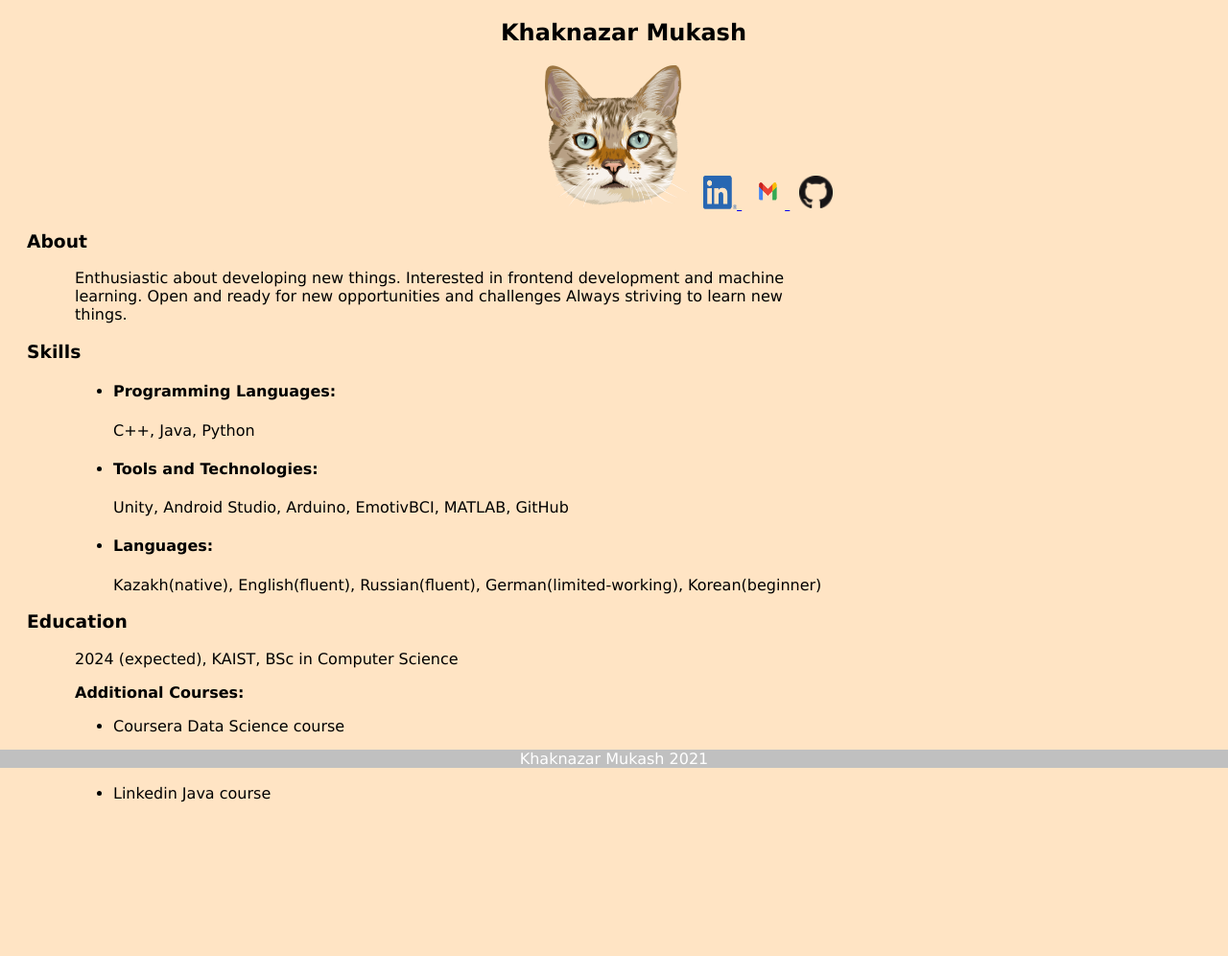
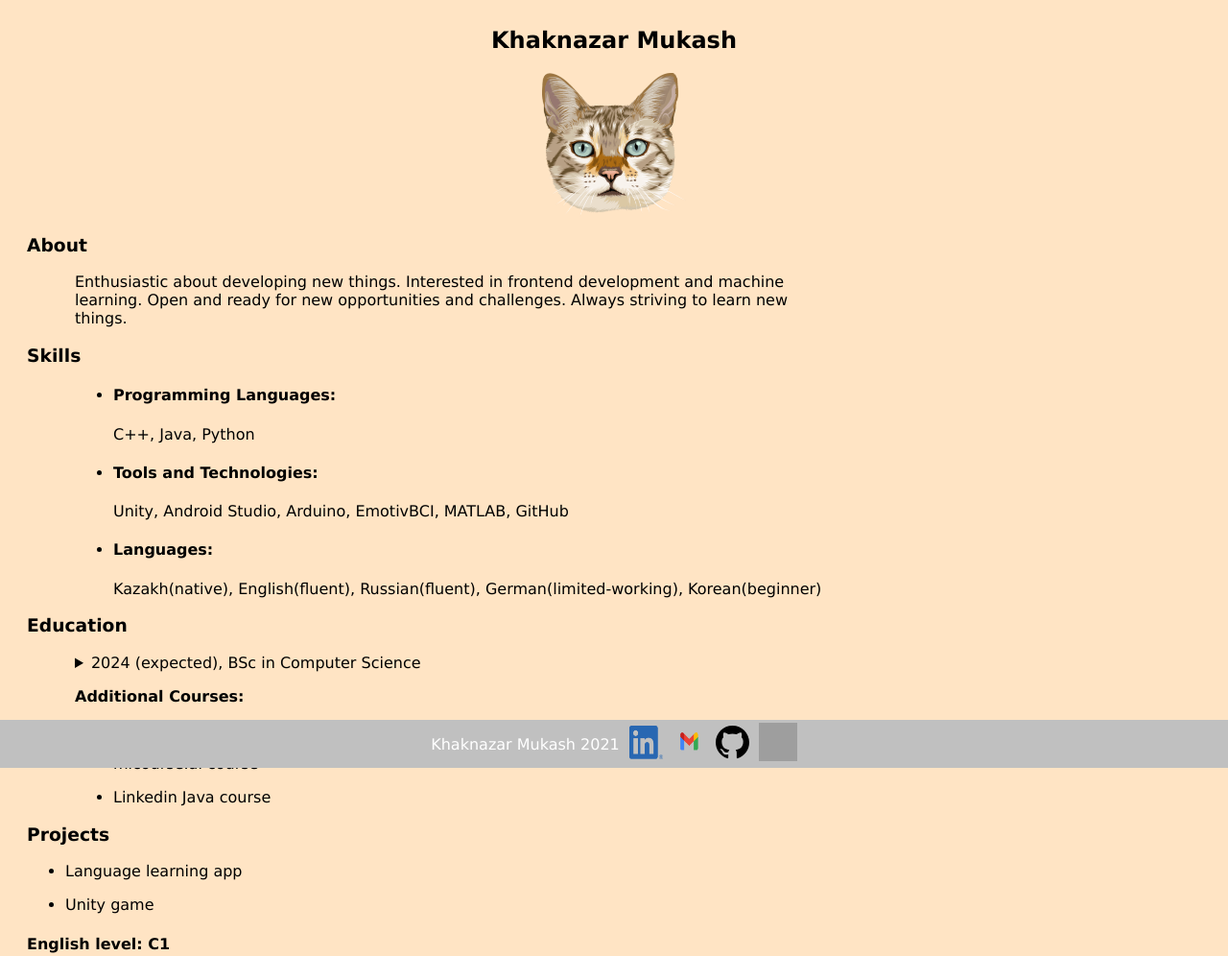
Before and after one commit to Khaki01/rsschool-cv, a plain HTML site: page index.html in a window 1280 px wide. Shown: the whole page at 96% size. Before the commit the page ends 879 px from the top, so only its background shows below. Drawn offline with Linux system fonts and the light colour scheme; grey boxes are pictures that could not be loaded.

Commit message:
feat: implement new tags

```diff
--- a/index.html
+++ b/index.html
@@ -7,32 +7,25 @@
     <link rel="stylesheet" href="style.css">
 </head>
 <body>
-    <header>
+    <div class="wrapper">
+        <header class="header">
             <h2 class="titl">Khaknazar Mukash</h2>
             <img class="prof_pic" src="cartoon-cat.png" alt="profile pic">
-        <a href="https://www.linkedin.com/in/khaknazar0102/">
-            <img class="links" src="LI-In-Bug.png" alt="Linkedin">
-        </a>
-        <a href="mailto:kh.mukashev@gmail.com">
-            <img class="links" src="Gmail.png" alt="Mail">
-        </a>
-        <a href="https://github.com/Khaki01">
-            <img class="links" src="GitHub.png" alt="Github">
-        </a>
+
         </header>
 
-    <main>
+        <main class="main">
             <h3>About</h3>
             <div class="details">
 
                 <p style="margin-right: 400px;">Enthusiastic about developing new things.
                     Interested in frontend development and machine learning.
                     Open and ready for new opportunities
-                and challenges Always striving to learn new things.</p>
+                    and challenges. Always striving to learn new things.</p>
             </div>
             <h3>Skills</h3>
             <div class="details">
-
+                <nav>
                     <ul>
                         <li>
                             <h4>Programming Languages:</h4>
@@ -47,11 +40,17 @@
                             <p>Kazakh(native), English(fluent), Russian(fluent), German(limited-working), Korean(beginner)</p>
                         </li>
                     </ul>
+                </nav>
             </div>
             <h3>Education</h3>
             <div class="details">
 
-            <p style="margin-right: 400px;">2024 (expected), KAIST, BSc in Computer Science</p>
+                <details>
+                    <summary>
+                        2024 (expected), BSc in Computer Science
+                    </summary>
+                    <p style="margin-right: 400px;">Covered courses are the Calculus, Introduction to programming and etc.</p>
+                </details>
                 <p style="font-weight: bolder;">Additional Courses:</p>
                 <ul>
                     <li>
@@ -65,9 +64,35 @@
                     </li>
                 </ul>
             </div>
+
+            <h3>Projects</h3>
+            <ul>
+                <li>
+                    <p>Language learning app</p>
+                </li>
+                <li>
+                    <p>Unity game</p>
+                </li>
+            </ul>
+            <h4>English level: C1</h4>
         </main>
-    <br>
 
-    <div class="footer">Khaknazar Mukash 2021</div>
+
+        <div class="footer">
+            <article>Khaknazar Mukash 2021</article>
+            <a href="https://www.linkedin.com/in/khaknazar0102/">
+                <img class="links" src="LI-In-Bug.png" alt="Linkedin">
+            </a>
+            <a href="mailto:kh.mukashev@gmail.com">
+                <img class="links" src="Gmail.png" alt="Mail">
+            </a>
+            <a href="https://github.com/Khaki01">
+                <img class="links" src="github1.svg" alt="Github">
+            </a>
+            <a href="https://rs.school/js/">
+                <img src="https://rs.school/images/rs_school_js.svg" alt="logo" class="link-school">
+            </a>
+        </div>
+    </div>
 </body>
 </html>
--- a/style.css
+++ b/style.css
@@ -1,7 +1,6 @@
 .prof_pic{
     width: 150px;
     height: 150px;
-    padding-left: 560px;
 
 }
 
@@ -10,16 +9,39 @@ body{
     background-color: bisque;
 }
 
-.titl{
-    padding-left: 20px;
-    text-align: center;
+.wrapper{
+    display: flex;
+    flex-wrap: wrap;
+    justify-content: center;
+    flex-direction: column;
+    align-items: center;
+}
+
+.main{
+    margin-bottom: 60px;
+}
+
+.header{
+    display: flex;
+    flex-wrap: wrap;
+    flex-direction: column;
+    align-items: center;
 }
 
 .links{
     margin-left: 10px;
     width: 35px;
     height: 35px;
+}
 
+.link-school{
+    margin-left: 10px;
+    height: 40px;
+    width: 40px;
+}
+
+a{
+    text-decoration: none;
 }
 
 main{
@@ -32,9 +54,13 @@ main{
 
 .footer {
     position: fixed;
+    display: flex;
+    justify-content: center;
+    align-items: center;
     left: 0;
     bottom: 0;
     width: 100%;
+    height: 50px;
     background-color: silver;
     color: white;
     text-align: center;
```
Also changed, not shown: github1.svg (added), 1 other file. Lines whose indentation alone changed are shown as unchanged.
